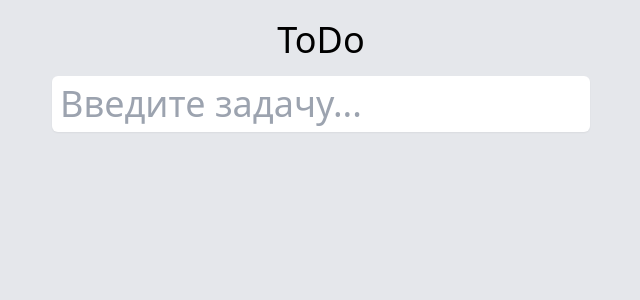
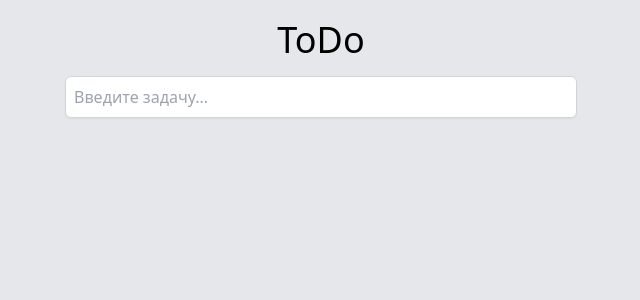
Before and after one commit to HillTrigger/ToDo-List, a Next.js app: page / in a window 1280 px wide. Shown: the top 300 px of the page, without its empty margins (319-959 px from the left). Built offline with nearby package versions, Linux system fonts and the light colour scheme.

Commit message:
change input size

```diff
--- a/components/todo/ui/ToDoInput.jsx
+++ b/components/todo/ui/ToDoInput.jsx
@@ -5,7 +5,7 @@ export function ToDoInput({ textInput, onChange, onSubmit, ...htmlProps }) {
         onChange={onChange}
         type="text"
         value={textInput}
-        className="text-4xl p-2 rounded-md border-gray-300 shadow-sm focus:border-primary-400 focus:ring focus:ring-primary-200 focus:ring-opacity-50 disabled:cursor-not-allowed disabled:bg-gray-50 disabled:text-gray-500"
+        className="border w-[32rem] p-2 rounded-md border-gray-300 shadow-sm focus:border-primary-400 focus:ring focus:ring-primary-200 focus:ring-opacity-50 disabled:cursor-not-allowed disabled:bg-gray-50 disabled:text-gray-500"
         {...htmlProps}
       />
     </form>
```
